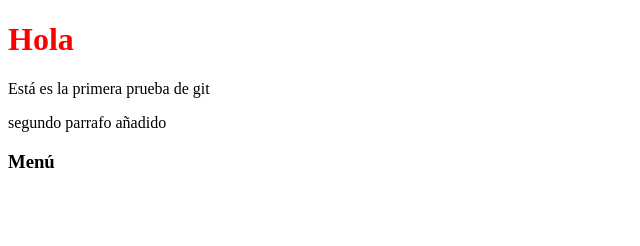
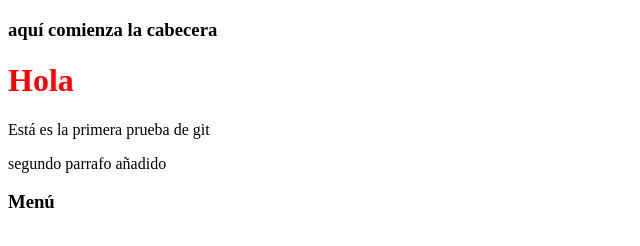
Before and after one commit to esteban0315/git_test, a plain HTML site: page index.html in a window 1280 px wide. Shown: the whole page, without its empty margins (0-640 px from the left). Drawn offline with Linux system fonts and the light colour scheme.

Commit message:
Se crea la estructura de la cabecera

```diff
--- a/index.html
+++ b/index.html
@@ -7,6 +7,9 @@
     <title>prueba</title>
 </head>
 <body>
+    <div id="cabecera">
+        <h3>aquí comienza la cabecera</h3>
+    </div>
     <h1>Hola</h1>
     <p>Está es la primera prueba de git</p>
     <p>segundo parrafo añadido</p>
```
